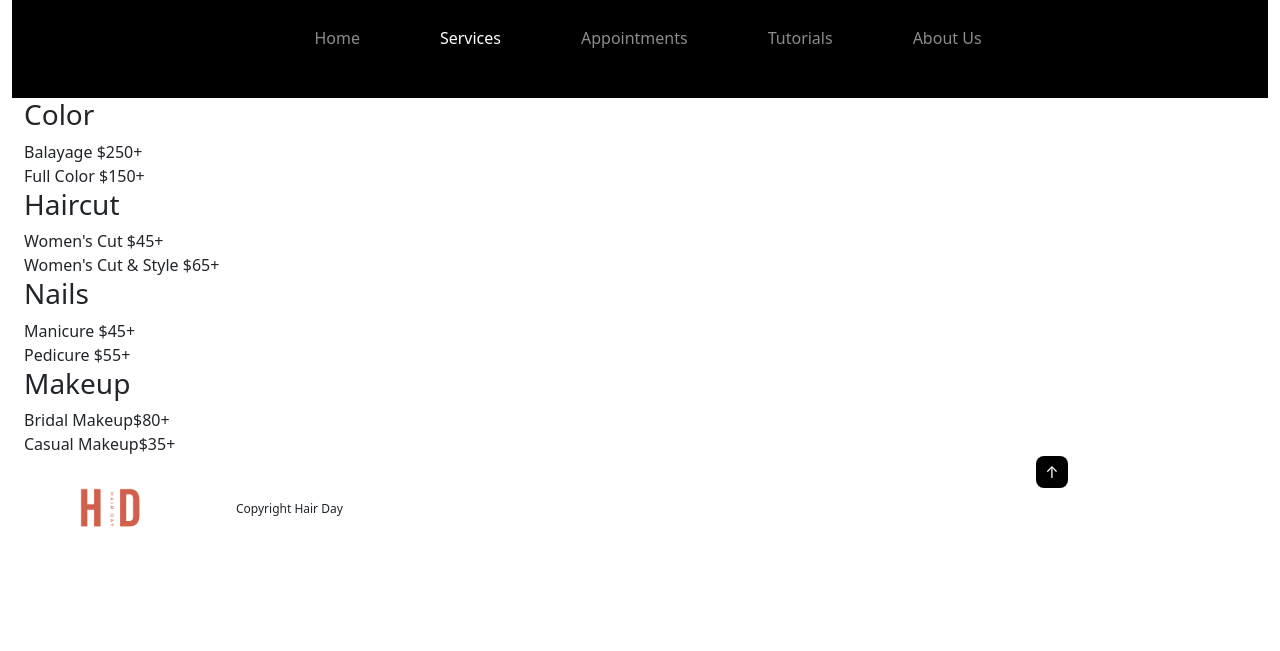
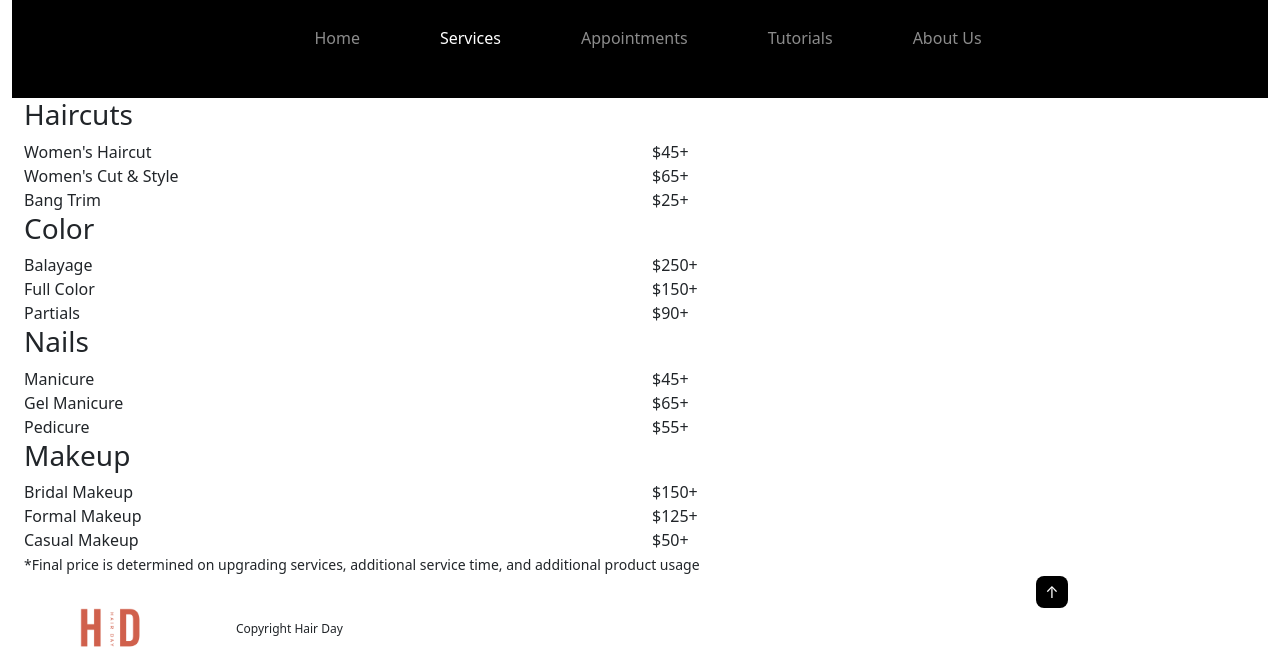
Before and after one commit to L-itslocked/hair-day-salon-project, a plain HTML site: page services.html in a window 1280 px wide. Shown: the part 342-993 px from the top of the page. Before the commit the page ends 873 px from the top, so only its background shows below. Drawn offline with nearby package versions, Linux system fonts and the light colour scheme.

Commit message:
Create service.html content

```diff
--- a/services.html
+++ b/services.html
@@ -62,30 +62,79 @@
       </nav>
       <main>
         <div class="container-fluid services">
-          <section>
-            <article>
+           <div class="row">
+            <div class="col-md">
+              <h3 id="hair">Haircuts</h3>
+            </div>
+           </div>
+           <div class="row">
+            <div class="col-md-6 service">
+              Women's Haircut
+            </div>
+            <div class="col-md-6 price">$45+</div>
+           </div>
+           <div class="row">
+            <div class="col-md-6 service">Women's Cut & Style</div>
+            <div class="col-md-6 price">$65+</div>
+           </div>
+           <div class="row">
+            <div class="col-md-6 service">Bang Trim</div>
+            <div class="col-md-6 price">$25+</div>
+           </div>
+           <div class="row">
+            <div class="col-md">
               <h3 id="color">Color</h3>
-              <div>Balayage <span class="price">$250+</span></div>
-              <div>Full Color <span class="price">$150+</span></div>
-            </article>
-            <article>
-              <h3 id="hair">Haircut</h3>
-              <div>Women's Cut <span class="price">$45+</span></div>
-              <div>Women's Cut & Style <span class="price">$65+</span></div>
-            </article>
-            <article>
+            </div>
+           </div>
+           <div class="row">
+            <div class="col-md-6 service">Balayage</div>
+            <div class="col-md-6 price">$250+</div>
+           </div>
+          <div class="row">
+            <div class="col-md-6 service">Full Color</div>
+            <div class="col-md-6 price">$150+</div>
+          </div>
+          <div class="row">
+            <div class="col-md-6 service">Partials</div>
+            <div class="col-md-6 price">$90+</div>
+          </div>
+          <div class="row">
+            <div class="col-md">
               <h3 id="nails">Nails</h3>
-              <div>Manicure <span class="price">$45+</span></div>
-              <div>Pedicure <span class="price"> $55+</span></div>
-            </article>
-            <article>
+            </div>
+          </div>
+          <div class="row">
+            <div class="col-md-6 service">Manicure</div>
+            <div class="col-md-6 price">$45+</div>
+          </div>
+          <div class="row">
+            <div class="col-md-6 service">Gel Manicure</div>
+            <div class="col-md-6 price">$65+</div>
+          </div><div class="row">
+            <div class="col-md-6 service">Pedicure</div>
+            <div class="col-md-6 price">$55+</div>
+          </div>
+          <div class="row">
+            <div class="col-md">
               <h3 id="makeup">Makeup</h3>
-              <div>Bridal Makeup<span class="price">$80+</span></div>
-              <div>Casual Makeup<span class="price">$35+</span></div>
-            </article>
-          </section>
-        </div>
+            </div>
+          </div>
+<div class="row">
+            <div class="col-md-6 service">Bridal Makeup</div>
+            <div class="col-md-6 price">$150+</div>
+          </div>
+          <div class="row">
+            <div class="col-md-6 service">Formal Makeup</div>
+            <div class="col-md-6 price">$125+</div>
+          </div>
+          <div class="row">
+            <div class="col-md-6 service">Casual Makeup</div>
+            <div class="col-md-6 price">$50+</div>
+          </div>
+<small>*Final price is determined on upgrading services, additional service time, and additional product usage
+</small>
       </main>
+      <section>
       <div class="back-to-top-wrapper">
         <a href="#top" class="back-to-top-link" aria-label="Scroll to Top">↑</a>
       </div>
```
